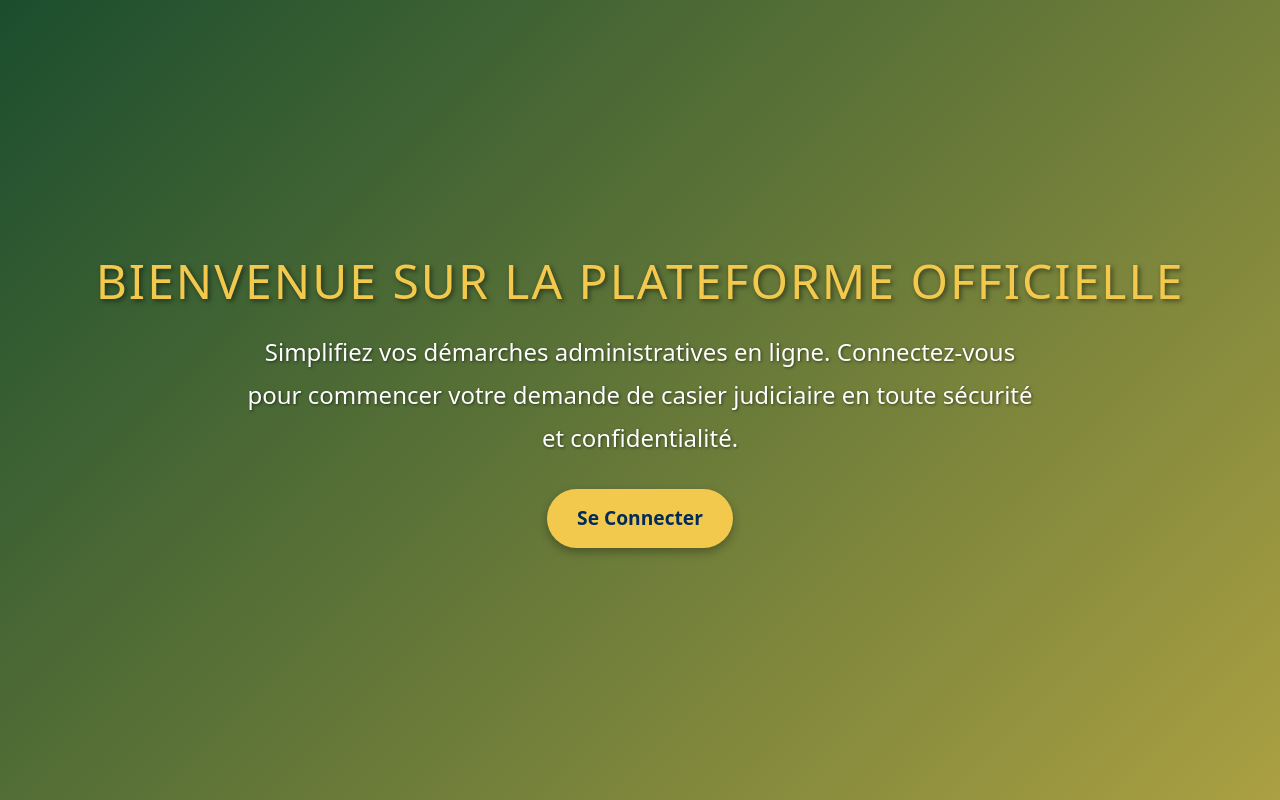
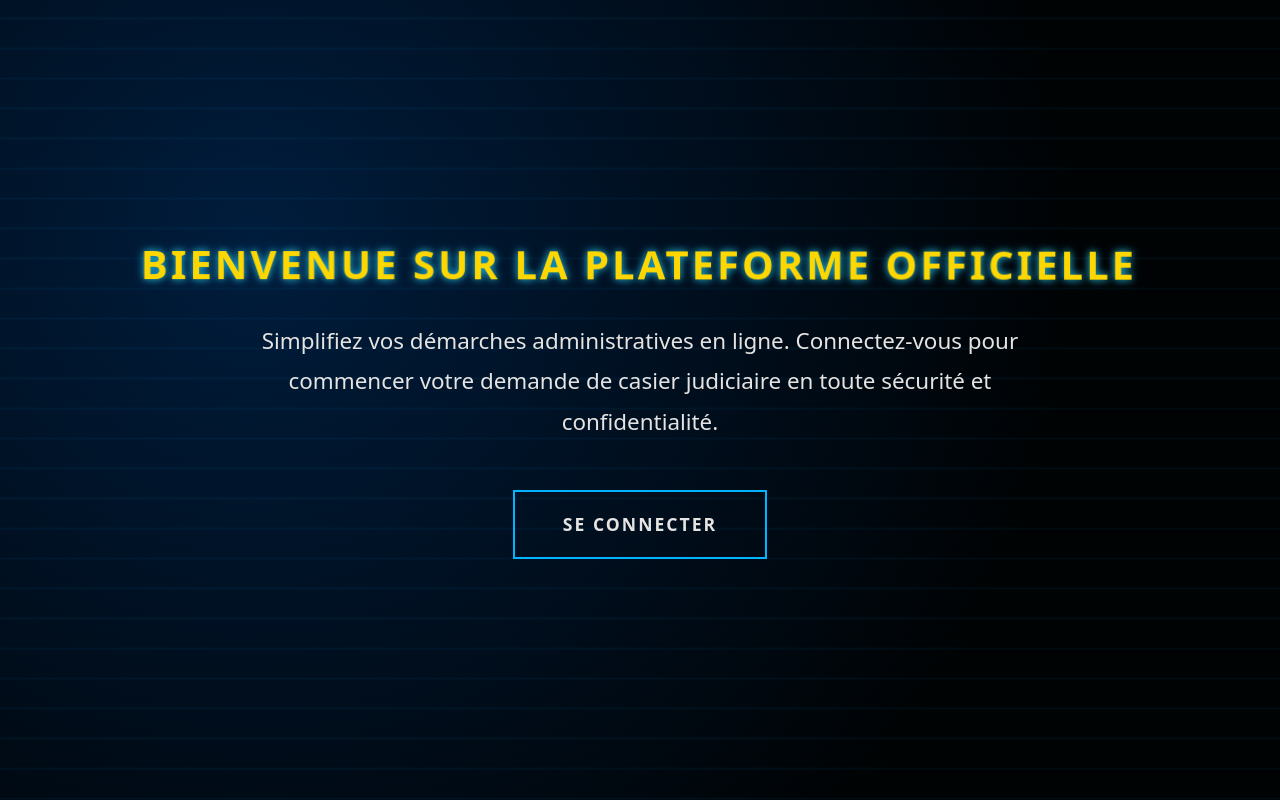
Before and after one commit to TIPIAIM/casierfronte, a React (Vite) app: page /demande-etranger in a window 1280 px wide. Built offline with nearby package versions, Linux system fonts and the light colour scheme.

Commit message:
mise ajouravril 1 vril20

```diff
--- a/src/App.jsx
+++ b/src/App.jsx
@@ -1,14 +1,13 @@
 import { Routes, Route, BrowserRouter } from "react-router-dom";
 //import "./App.css";
-import RegisterForm from "./composant/identification/RegisterForm";
 import LoginForm from "./composant/identification/LoginForm";
 import Adminmere from "./composant/interface/Adminmere";
 import Adminfils from "./composant/interface/Adminfils";
 import ProtectedRoute from "./composant/identification/ProtectedRoute ";
 import Visiteur from "./composant/interface/Visiteur";
 import Senregistrer from "./composant/identification/Senregistrer";
-import Guineedemrce from "./composant/Pourlecsier/Guineedemrce";
-import Etrngerguinee from "./composant/Pourlecsier/Etrngerguinee";
+import Guineedemrce from "./composant/Pourlecsier/Guineen/Guineedemrce";
+import Etrngerguinee from "./composant/Pourlecsier/Etrnger/Etrngerguinee";
 import Videoexpli from "./composant/Pourlecsier/Videoexpli";
 
 //Assure-toi que la route Adminfils est protégée et accessible uniquement aux utilisateurs authentifiés.
--- /dev/null
+++ b/src/composant/Pourlecsier/Etrnger/Etrngerguinee.jsx
@@ -0,0 +1,239 @@
+import React, { useEffect, useRef } from "react";
+import styled, { keyframes, css } from "styled-components";
+import { Link } from "react-router-dom";
+
+// Couleurs premium
+const colors = {
+  deepBlue: "#001A3A",
+  emerald: "#0E7146",
+  gold: "#FFD700",
+  platinum: "#E5E4E2",
+  electricBlue: "#00B4FF",
+};
+
+// Animations avancées
+const particleExplosion = keyframes`
+  0% { transform: scale(0); opacity: 0; }
+  50% { opacity: 1; }
+  100% { transform: scale(1.5); opacity: 0; }
+`;
+
+const cyberGlow = keyframes`
+  0% { text-shadow: 0 0 5px ${colors.electricBlue}; }
+  50% { text-shadow: 0 0 20px ${colors.electricBlue}, 0 0 30px ${colors.gold}; }
+  100% { text-shadow: 0 0 5px ${colors.electricBlue}; }
+`;
+
+const binaryRain = keyframes`
+  from { background-position: 0 0; }
+  to { background-position: 0 100vh; }
+`;
+
+// Composant de particules animées
+const Particle = styled.div`
+  position: absolute;
+  width: 6px;
+  height: 6px;
+  border-radius: 50%;
+  background: ${colors.electricBlue};
+  opacity: 0;
+  animation: ${particleExplosion} 1.5s ease-out;
+`;
+
+// Overlay binaire futuriste
+const BinaryOverlay = styled.div`
+  position: absolute;
+  top: 0;
+  left: 0;
+  width: 100%;
+  height: 100%;
+  background-image:
+    linear-gradient(transparent 95%, rgba(0, 180, 255, 0.05) 95%),
+    repeating-linear-gradient(
+      0deg,
+      transparent,
+      transparent 1px,
+      rgba(0, 180, 255, 0.03) 1px,
+      rgba(0, 180, 255, 0.03) 2px
+    );
+  background-size: 100% 30px;
+  animation: ${binaryRain} 40s linear infinite;
+  pointer-events: none;
+  mix-blend-mode: screen;
+`;
+
+// Conteneur principal avec effet de profondeur
+const Container = styled.div`
+  display: flex;
+  flex-direction: column;
+  align-items: center;
+  justify-content: center;
+  min-height: 100vh;
+  background:
+    radial-gradient(circle at 20% 30%, ${colors.deepBlue} 0%, #000 70%),
+    linear-gradient(135deg, ${colors.deepBlue} 0%, ${colors.emerald} 100%);
+  color: ${colors.platinum};
+  text-align: center;
+  padding: 2rem;
+  overflow: hidden;
+  position: relative;
+  perspective: 1000px;
+`;
+
+// Titre avec effet 3D et lueur cybernétique
+const Title = styled.h1`
+  font-size: clamp(2.5rem, 6vw, 2.5rem);
+  font-weight: 800;
+  margin-bottom: 2rem;
+  letter-spacing: 3px;
+  color: ${colors.gold};
+  text-transform: uppercase;
+  transform-style: preserve-3d;
+  animation: ${cyberGlow} 3s ease-in-out infinite, float3D 6s ease-in-out infinite;
+  position: relative;
+  z-index: 2;
+
+  @keyframes float3D {
+    0%, 100% { transform: rotateY(0deg) translateY(0); }
+    50% { transform: rotateY(5deg) translateY(-10px); }
+  }
+`;
+
+// Description avec apparition séquentielle des mots
+const Description = styled.p`
+  font-size: clamp(1.1rem, 2.2vw, 1.4rem);
+  margin-bottom: 3rem;
+  line-height: 1.8;
+  max-width: 800px;
+  color: ${colors.platinum};
+  opacity: 0;
+  animation: fadeInUp 1s ease 1.5s forwards;
+  position: relative;
+  z-index: 2;
+
+  span {
+    display: inline-block;
+    opacity: 0;
+    animation: wordFadeIn 0.5s ease forwards;
+  }
+
+  @keyframes wordFadeIn {
+    to { opacity: 1; }
+  }
+
+  @keyframes fadeInUp {
+    from { opacity: 0; transform: translateY(30px); }
+    to { opacity: 1; transform: translateY(0); }
+  }
+`;
+
+// Bouton futuriste avec effet d'onde
+const ConnectButton = styled(Link)`
+  position: relative;
+  padding: 1.2rem 3rem;
+  background: transparent;
+  color: ${colors.platinum};
+  font-size: 1.1rem;
+  font-weight: 600;
+  text-decoration: none;
+  text-transform: uppercase;
+  letter-spacing: 2px;
+  border: 2px solid ${colors.electricBlue};
+  border-radius: 0;
+  overflow: hidden;
+  transition: all 0.6s cubic-bezier(0.19, 1, 0.22, 1);
+  opacity: 0;
+  animation: fadeIn 1s ease 3s forwards;
+  z-index: 2;
+  transform-style: preserve-3d;
+
+  &::before {
+    content: "";
+    position: absolute;
+    top: 0;
+    left: 0;
+    width: 100%;
+    height: 100%;
+    background: linear-gradient(
+      45deg,
+      transparent,
+      rgba(0, 180, 255, 0.2),
+      transparent
+    );
+    transform: translateX(-100%);
+    transition: transform 0.6s cubic-bezier(0.19, 1, 0.22, 1);
+  }
+
+  &:hover {
+    color: ${colors.gold};
+    border-color: ${colors.gold};
+    box-shadow: 0 0 20px rgba(255, 215, 0, 0.5),
+                0 0 40px rgba(0, 180, 255, 0.3);
+    transform: translateY(-3px) rotateX(5deg);
+
+    &::before {
+      transform: translateX(100%);
+    }
+  }
+
+  &:active {
+    transform: scale(0.95);
+  }
+`;
+
+const Etrngerguinee = () => {
+  const containerRef = useRef(null);
+  const descriptionRef = useRef(null);
+
+  // Effet de particules au chargement
+  useEffect(() => {
+    const container = containerRef.current;
+    const description = descriptionRef.current;
+
+    // Animation des mots de la description
+    if (description) {
+      const words = description.textContent.split(" ");
+      description.innerHTML = words.map(word => `<span>${word}</span>`).join(" ");
+
+      const spans = description.querySelectorAll("span");
+      spans.forEach((span, i) => {
+        span.style.animationDelay = `${1.5 + (i * 0.1)}s`;
+      });
+    }
+
+    // Effet de particules
+    const createParticles = () => {
+      if (!container) return;
+
+      const particle = document.createElement("div");
+      particle.className = "particle";
+      particle.style.left = `${Math.random() * 100}%`;
+      particle.style.top = `${Math.random() * 100}%`;
+      particle.style.animationDelay = `${Math.random() * 0.5}s`;
+      container.appendChild(particle);
+
+      setTimeout(() => {
+        particle.remove();
+      }, 1500);
+    };
+
+    const interval = setInterval(createParticles, 300);
+    return () => clearInterval(interval);
+  }, []);
+
+  return (
+    <Container ref={containerRef}>
+      <BinaryOverlay />
+
+      <Title>Bienvenue sur la plateforme officielle</Title>
+      <Description ref={descriptionRef}>
+        Simplifiez vos démarches administratives en ligne. Connectez-vous pour
+        commencer votre demande de casier judiciaire en toute sécurité et
+        confidentialité.
+      </Description>
+      <ConnectButton to="/seconnecter">Se Connecter</ConnectButton>
+    </Container>
+  );
+};
+
+export default Etrngerguinee;
--- a/src/composant/Pourlecsier/Etrngerguinee.jsx
+++ b/src/composant/Pourlecsier/Etrnger/Etrngerguineecop.jsx
@@ -27,7 +27,7 @@ const backgroundAnimation = keyframes`
 const fadeIn = keyframes`
   from {
     opacity: 0;
-    transform: translateY(-20px);
+    transform: translateY(-40px);
   }
   to {
     opacity: 1;
@@ -43,13 +43,13 @@ const Container = styled.div`
   justify-content: center;
   min-height: 100vh;
   background: linear-gradient(
-    135deg,
+    150deg,
     ${colors.blueMarine},
     ${colors.greenDark},
-    ${colors.goldenYellow}
+    ${colors.blueMarine}
   );
   background-size: 300% 300%;
-  animation: ${backgroundAnimation} 10s ease infinite; /* Animation de fond */
+  animation: ${backgroundAnimation} 5s ease infinite; /* Animation de fond */
   color: ${colors.white};
   text-align: center;
   padding: 20px;
@@ -57,12 +57,13 @@ const Container = styled.div`
 
 // Titre principal
 const Title = styled.h1`
-  font-size: 3rem;
+  font-size: 2rem;
+  font-weight: bold;
   margin-bottom: 20px;
   text-transform: uppercase;
   letter-spacing: 2px;
   color: ${colors.goldenYellow};
-  text-shadow: 2px 2px 5px rgba(0, 0, 0, 0.5);
+  text-shadow: 2px 2px 5px rgba(0, 0, 0, 0.9);
   animation: ${fadeIn} 1.5s ease;
 
   @media (max-width: 768px) {
@@ -79,6 +80,7 @@ const Description = styled.p`
   font-size: 1.5rem;
   margin-bottom: 30px;
   line-height: 1.8;
+
   max-width: 800px;
   color: ${colors.white};
   text-shadow: 1px 1px 3px rgba(0, 0, 0, 0.5);
@@ -102,7 +104,7 @@ const ConnectButton = styled(Link)`
   font-size: 1.2rem;
   font-weight: bold;
   text-decoration: none;
-  border-radius: 50px;
+  border-radius: 0px;
   box-shadow: 0 4px 10px rgba(0, 0, 0, 0.3);
   transition: background-color 0.3s ease, transform 0.2s ease,
     box-shadow 0.3s ease;
```
Also changed, not shown: src/composant/Pourlecsier/Guineen/Guineedemrce.jsx (renamed from src/composant/Pourlecsier/Guineedemrce.jsx).
